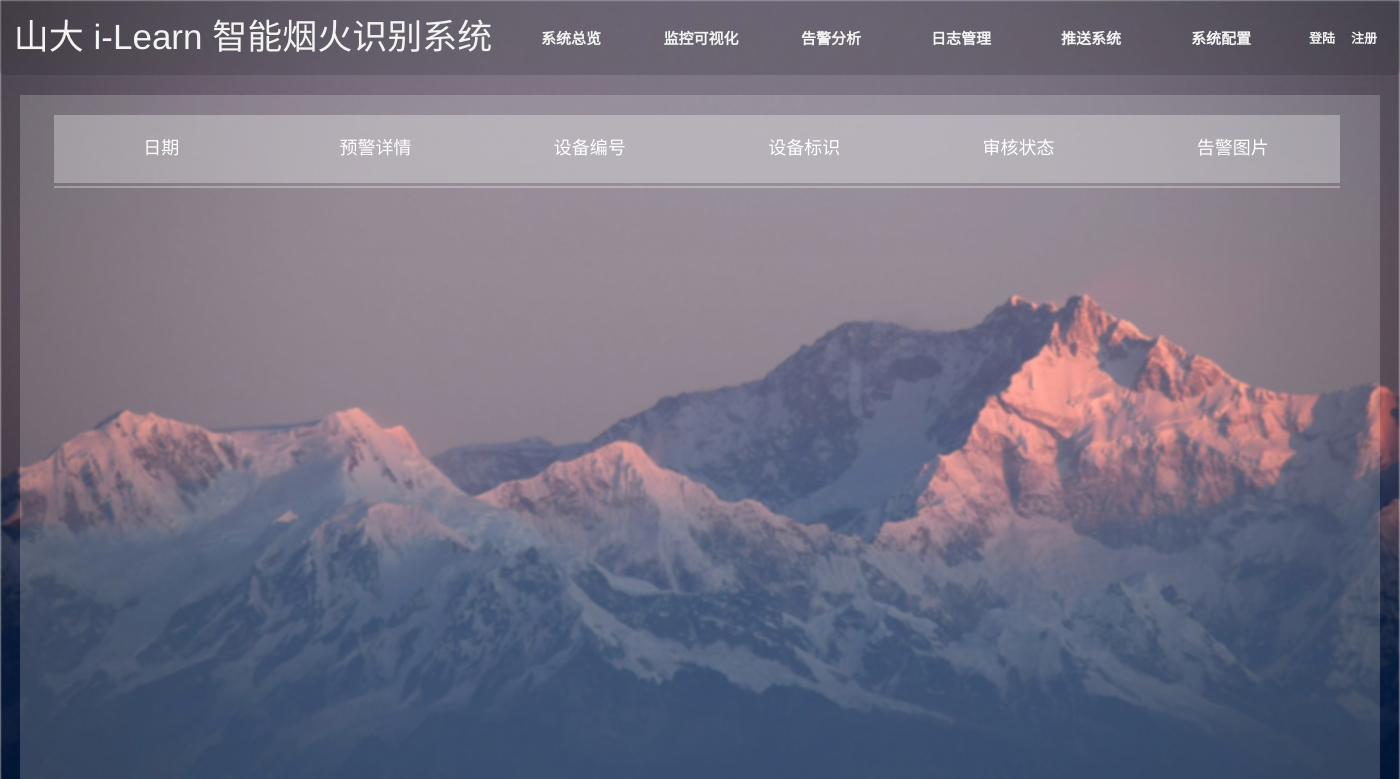
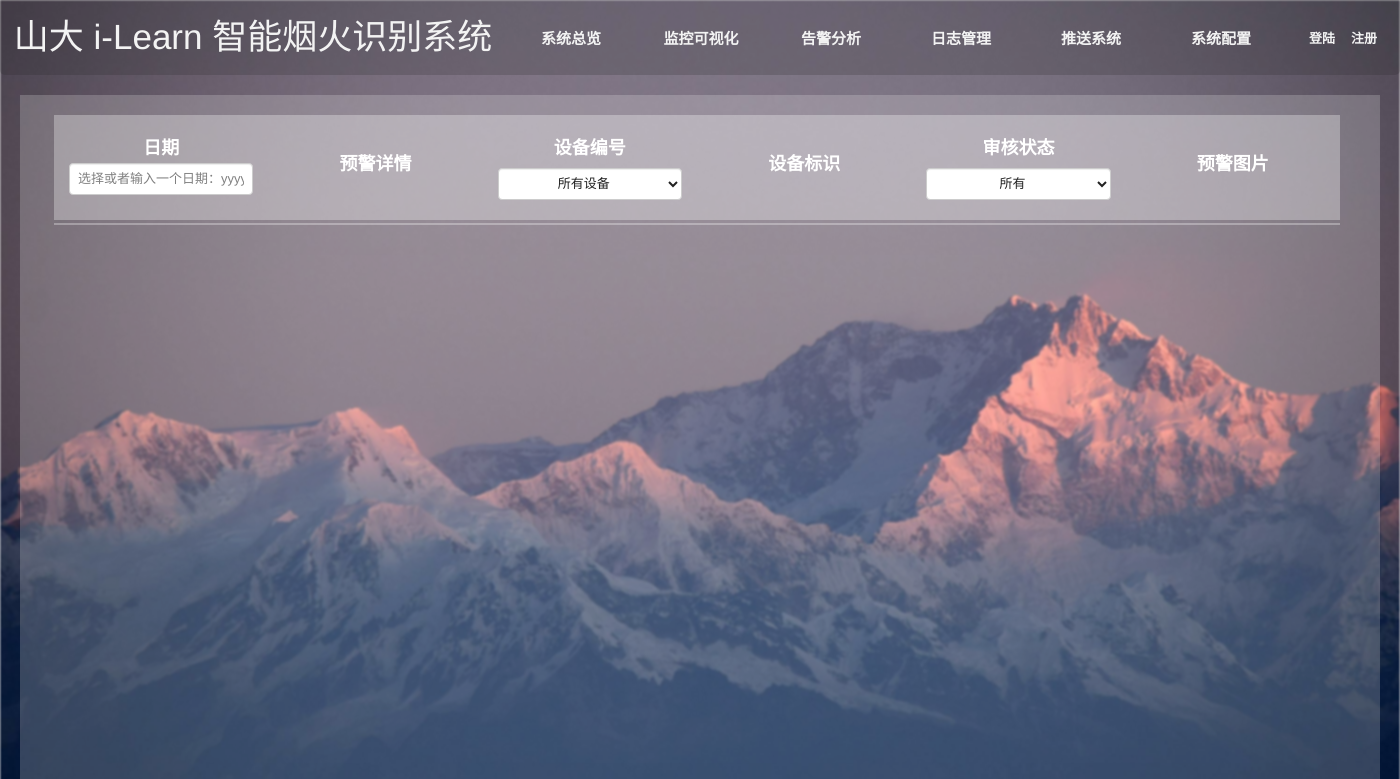
Before and after one commit to elaine140626/fire-detection, a Django app: template fire/login/templates/warning.html in a window 1400 px wide. Shown: the top 779 px of the page. Run offline with Django 3.2, Linux system fonts and the light colour scheme; the template is opened without the code that fills it, so the values that code supplies are empty; some libraries are stand-ins or nearby versions.

Commit message:
add the  filter method

```diff
--- a/fire/login/templates/base.html
+++ b/fire/login/templates/base.html
@@ -9,6 +9,9 @@
     <title>{% block title %}山大iLearn智能烟火识别系统{% endblock %}</title>
     <link href="{% static 'css/zui.min.css' %}" rel="stylesheet" type="text/css">
     <link rel="stylesheet" href="{% static 'css/style.css' %}" type="text/css">
+    {% block extern_file %}
+
+    {% endblock %}
 {#    <link href="https://fonts.font.im/css?family=Open+Sans:600" rel="stylesheet">#}
 </head>
 <body>
--- a/fire/login/templates/warning.html
+++ b/fire/login/templates/warning.html
@@ -3,26 +3,64 @@
 
 {% block title%}告警分析{% endblock %}
 
+{% block extern_file %}
+    <link rel="stylesheet" href="{% static 'lib/datetimepicker/datetimepicker.min.css' %}">
+{% endblock %}
+
 {% block main_body %}
-<div class="warning-body center">
+    <div class="warning-body center">
         <div class="warning-content">
             <div class="tbl-header">
-                <table cellpadding="0" cellspacing="0" border="0">
+                <table cellpadding="0" cellspacing="0" border="0" class="my-table">
                     <thead>
                     <tr>
-{#                        <th>编号</th>#}
-                        <th>日期</th>
-                        <th>预警详情</th>
-                        <th>设备编号</th>
-                        <th>设备标识</th>
-                        <th>审核状态</th>
-                        <th>告警图片</th>
+                        {#                        <th>编号</th>#}
+                        <th class="my-th">
+                            <label for="warning-date">
+                                日期
+                                <input id="warning-date" type="text" class="form-control form-date text-center" placeholder="选择或者输入一个日期：yyyy-MM-dd">
+                            </label>
+                        </th>
+                        <th class="my-th">
+                            <label for="warning-info">
+                                预警详情
+                            </label>
+
+                        </th>
+                        <th class="my-th">
+                            <label for="warning-device">
+                                设备编号
+                            </label>
+                            <select name="device" id="warning-device" class="form-control chosen-selected text-center">
+                                <option value="all">所有设备</option>
+                                <option value="2">none</option>
+                            </select>
+
+                        </th>
+                        <th class="my-th">
+                            <label for="">设备标识</label>
+                        </th>
+                        <th class="my-th">
+                            <label for="warning-state">
+                                审核状态
+                            </label>
+                            <select name="state" id="warning-state" class="form-control chosen-selected text-center">
+                                <option value="all" class="text-center">所有</option>
+                                <option value="true" class="text-center">已审核</option>
+                                <option value="false" class="text-center">未审核</option>
+                            </select>
+                        </th>
+                        <th class="my-th">
+                            <label for="warning-img">
+                                预警图片
+                            </label>
+                        </th>
                     </tr>
                     </thead>
                 </table>
             </div>
             <div class="tbl-content" id="warning-table">
-                <table cellpadding="0" cellspacing="0" border="0">
+                <table cellpadding="0" cellspacing="0" border="0" class="my-table">
                     <tbody id="add-tr">
                     </tbody>
                 </table>
@@ -31,7 +69,7 @@
         <div class="warning-bar">
 
         </div>
-</div>
+    </div>
 {% endblock %}
 
 {% block script %}
@@ -39,6 +77,7 @@
     <script src="//code.jquery.com/jquery-1.11.0.min.js" type="text/javascript"></script>
     <script src="{% static 'js/zui.min.js' %}" type="text/javascript"></script>
     <script src="{% static 'lib/selectable/zui.selectable.min.js' %}"></script>
+    <script src="{% static  'lib/datetimepicker/datetimepicker.min.js' %}"></script>
     <script>
 
         var UserMessageList = {{ user_message_list|safe }};
@@ -49,8 +88,8 @@
 
         function showFloating(message,success) {
             new $.zui.Messager(message,{
-                type:success?'success':'warning',
-                icon:success?'heart':'bug'
+                    type:success?'success':'warning',
+                    icon:success?'heart':'bug'
                 }
             ).show();
         }
@@ -73,12 +112,19 @@
 
                 let Node = UserMessageList[i];
                 theNumber.innerText = Node['id'];
+                theNumber.className = 'my-td';
                 theDate.innerText = Node['c_time'];
+                theDate.className = 'my-td';
                 theInfo.innerText = Node['content'];
+                theInfo.className = 'my-td';
                 DeviceNumber.innerText = Node['device_number'];
+                DeviceNumber.className = 'my-td';
                 DeviceHint.innerText = Node['device_hint'];
+                DeviceHint.className = 'my-td';
                 theStatus.innerText  = (Node['deal'] ? '已审核':'未审核');
+                theStatus.className = 'my-td';
                 realPic.src = Node['img_url'];
+                realPic.className = 'my-td';
                 thePic.appendChild(realPic);
                 {#let list = [theNumber,theDate,theInfo,DeviceNumber,DeviceHint,theStatus,thePic];#}
 
@@ -105,14 +151,17 @@
             }
         }
         function reRender(Date, Device, State) {
+            var mySelectable = $('#add-tr').data('zui.selectable');
+            mySelectable.unselect();
             let flag =true;
             for(let i=0; i < addTr.children.length; i++)
             {
-                if ((State === "all" || State === addTr.children[i].dataset.state) ||
-                    (Date === "all" || Date === addTr.children[i].dataset.date) ||
+                if ((State === "all" || State === addTr.children[i].dataset.state) &&
+                    (Date === "" || Date === addTr.children[i].dataset.date) &&
                     (Device === 'all' || Device === addTr.children[i].dataset.device)) {
                     flag = false;
                     addTr.children[i].style.display = "";
+                    console.log(' ' + addTr.children[i].dataset.state + addTr.children[i].dataset.date + addTr.children[i].dataset.device);
                 }
                 else{
                     addTr.children[i].style.display = "none";
@@ -132,5 +181,34 @@
             }
         });
 
+        // 仅选择日期
+
+        var date = document.querySelector('#warning-date'),
+            device = document.querySelector('#warning-device'),
+            state = document.querySelector('#warning-state');
+
+        $(".form-date").datetimepicker(
+            {
+                language:  "zh-CN",
+                weekStart: 1,
+                todayBtn:  1,
+                autoclose: 1,
+                todayHighlight: 1,
+                startView: 2,
+                minView: 2,
+                forceParse: 0,
+                format: "yyyy-mm-dd"
+            }).on('changeDate', function (e) {
+            reRender(date.value, device.value, state.value);
+        });
+
+        state.addEventListener('change',(e)=>{
+            reRender(date.value, device.value, state.value);
+        });
+        device.addEventListener('change',(e)=>{
+            reRender(date.value, device.value, state.value);
+        });
+
+
     </script>
 {% endblock %}
--- a/fire/static/css/style.css
+++ b/fire/static/css/style.css
@@ -11,6 +11,9 @@
     display: flex;
     justify-content: center;
     align-items: center;
+}
+.text-center{
+    text-align: center;
 }
 
 
@@ -430,7 +433,7 @@ div {
     /*background: rgba(255, 255, 255, .2);*/
 }
 
-table{
+.my-table{
     width:100%;
     table-layout: fixed;
 }
@@ -444,7 +447,7 @@ table{
     margin-top: 0;
     border: 1px solid rgba(255,255,255,0.3);
 }
-th{
+.my-th{
     padding: 20px 15px;
     font-weight: 500;
     font-size: 18px;
@@ -452,7 +455,7 @@ th{
     text-transform: uppercase;
     text-align: center;
 }
-td{
+.my-td{
     padding: 15px;
     vertical-align:middle;
     font-weight: 300;
@@ -462,7 +465,7 @@ td{
     border-bottom: solid 1px rgba(255,255,255,0.1);
     overflow: auto;
 }
-td img{
+.my-td img{
     width: 200px;
 }
 
```
